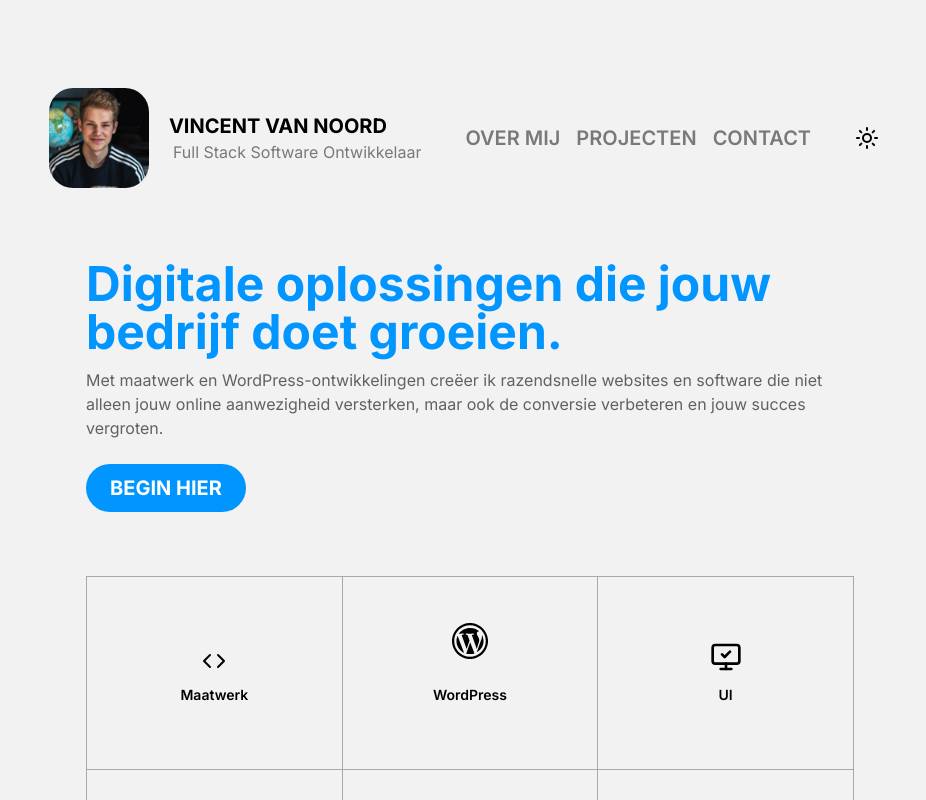
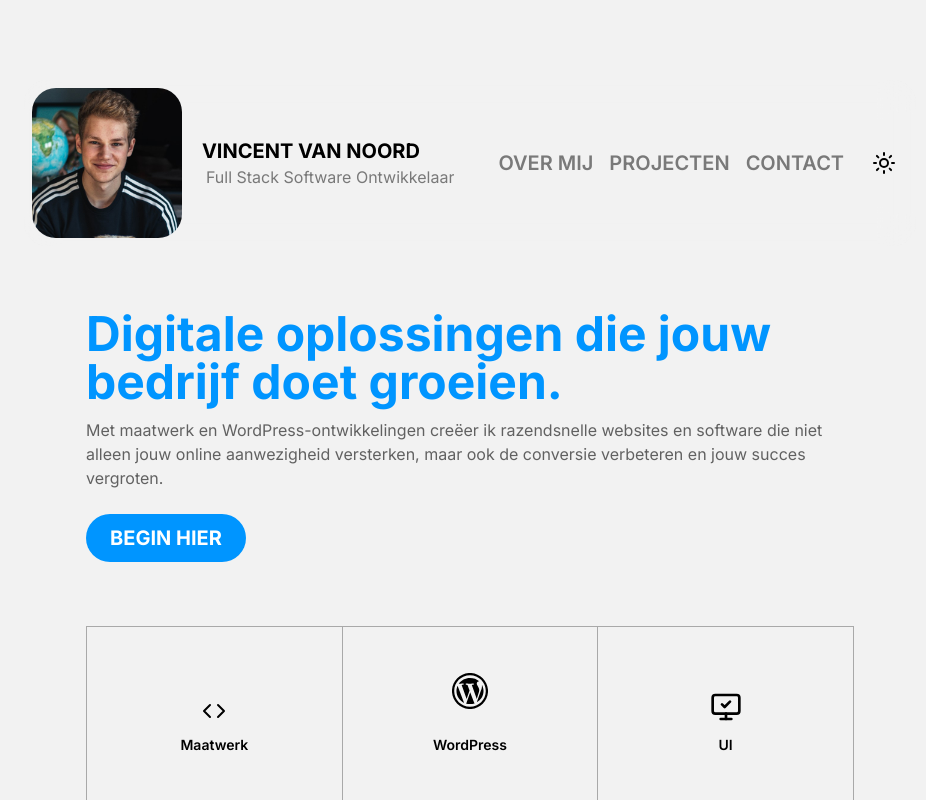
Before and after one commit to vincentvnoord/portfolio, a Next.js app: page / in a window 1280 px wide. Shown: the top 800 px of the page, without its empty margins (170-1096 px from the left). Built offline with nearby package versions, Linux system fonts and the light colour scheme; a web font is replaced by a local one.

Commit message:
Styling changes to header

```diff
--- a/src/app/_components/Header.tsx
+++ b/src/app/_components/Header.tsx
@@ -26,8 +26,8 @@ export const Header = () => {
 
     return (
         <motion.header initial={{ paddingTop: "5rem" }} animate={isScrolled ? { paddingTop: "2rem" } : { paddingTop: "5rem" }} className="w-full flex justify-center z-50 top-0 max-w-screen-lg sticky pt-20 text-nowrap">
-            <motion.div animate={isScrolled ? { borderWidth: 2 } : { borderWidth: 0 }} transition={{ duration: 0.2 }} className="flex border-primary p-2 backdrop-blur-lg bg-background/30 rounded-3xl justify-center items-center gap-5">
-                <motion.div initial={{ width: 100, height: 100 }} animate={isScrolled ? { width: 50, height: 50 } : { width: 100, height: 100 }} className="h-32 w-32 flex-shrink-0 relative rounded-3xl overflow-hidden">
+            <motion.div animate={isScrolled ? { borderWidth: 1 } : { borderWidth: 0 }} transition={{ duration: 0.2 }} className="flex flex-col md:flex-row border-primary p-2 backdrop-blur-lg bg-background/30 rounded-3xl justify-center items-center gap-5">
+                <motion.div initial={{ width: 150, height: 150 }} animate={isScrolled ? { width: 50, height: 50 } : { width: 150, height: 150 }} className="h-32 w-32 flex-shrink-0 relative rounded-3xl overflow-hidden">
                     <Image src="/pfp.jpeg" alt="Vincent van Noord" className="object-cover" fill />
                 </motion.div>
 
@@ -40,15 +40,14 @@ export const Header = () => {
 
                 </motion.div>
 
-                <motion.div initial={{ fontSize: "1.25rem" }} animate={isScrolled ? { fontSize: "1rem" } : { fontSize: "1.25rem" }} className="flex gap-4 text-xl font-semibold text-secondary-foreground/50 p-3 pl-1">
+                <motion.div initial={{ fontSize: "1.25rem" }} animate={isScrolled ? { fontSize: "1rem" } : { fontSize: "1.25rem" }} className="hidden lg:flex gap-4 text-xl items-center font-semibold text-secondary-foreground/50 pl-1">
                     <Link href="/over-mij">OVER MIJ</Link>
                     <Link href="/">PROJECTEN</Link>
                     <Link href="/">CONTACT</Link>
+                    <div className="flex items-center">
+                        <ModeToggle />
+                    </div>
                 </motion.div>
-
-                <div className="justify-self-end flex items-center">
-                    <ModeToggle />
-                </div>
             </motion.div>
         </motion.header >
     )
```
